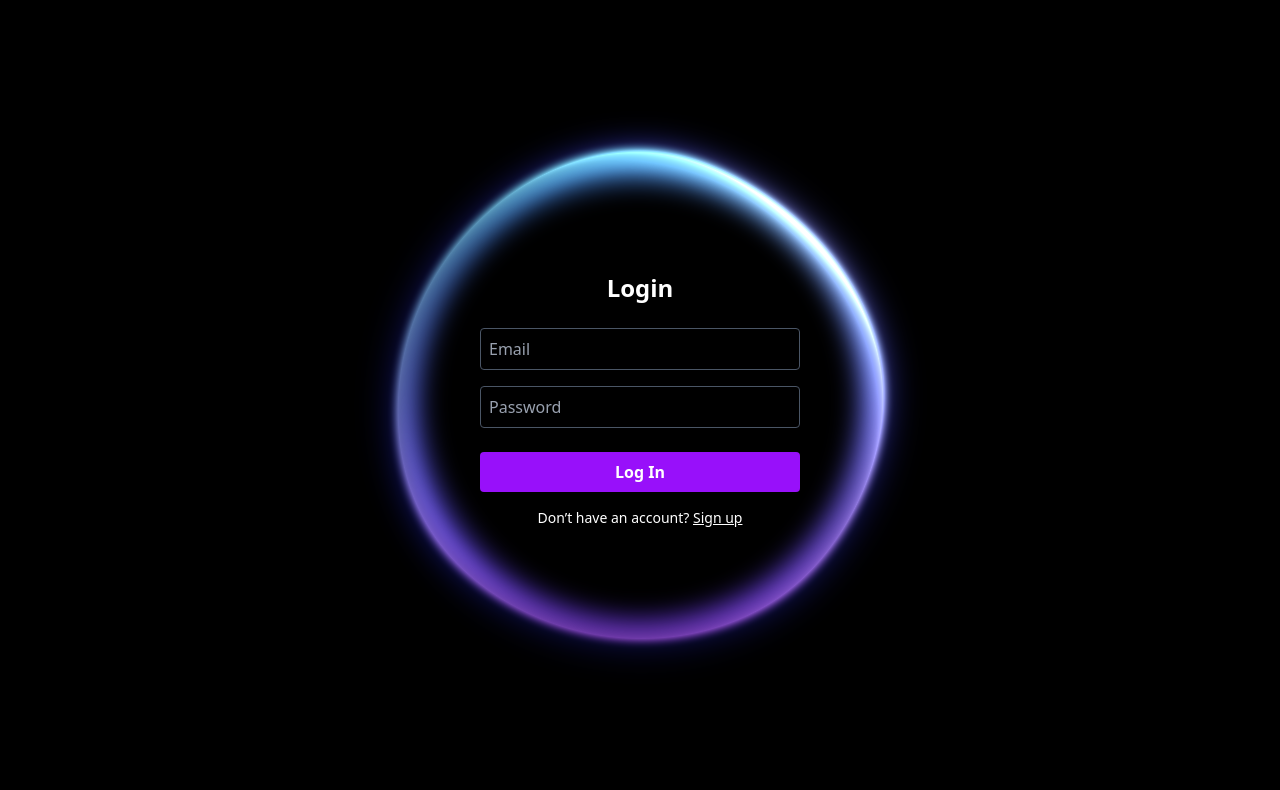
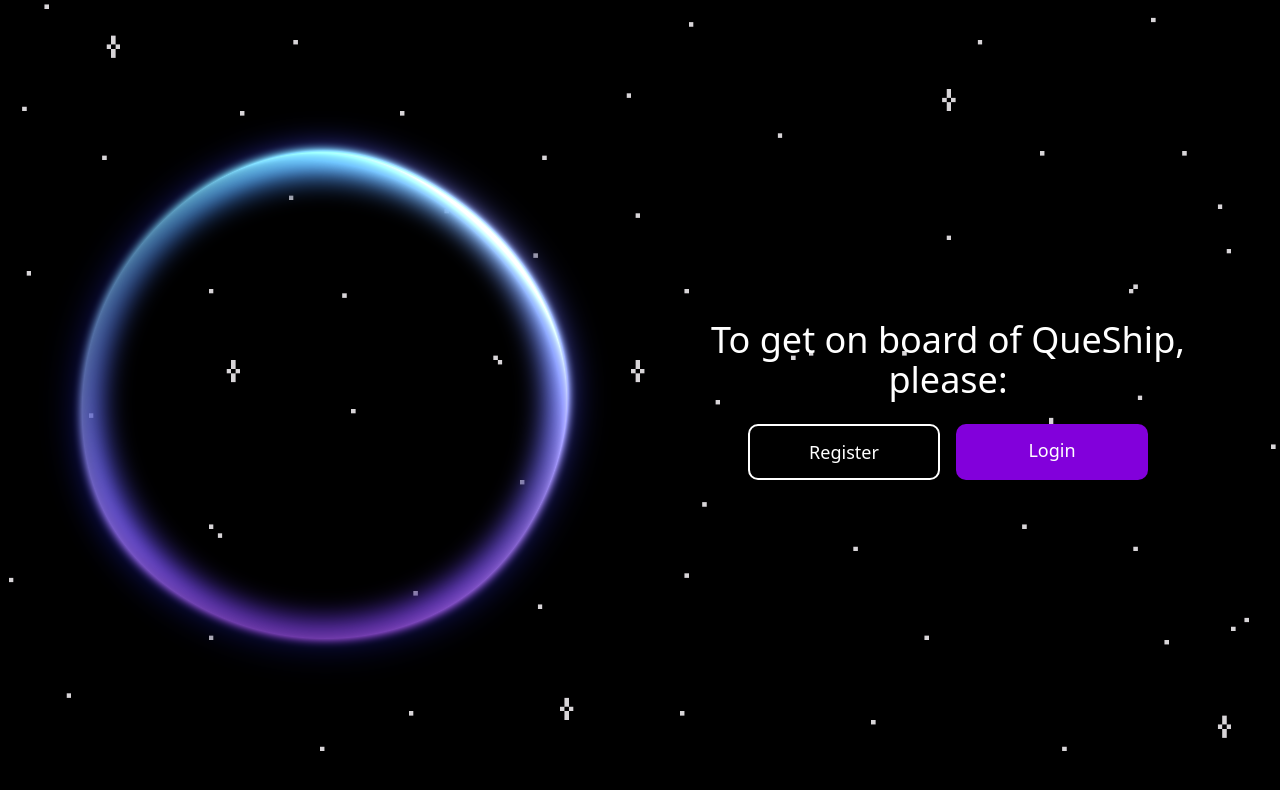
Before and after one commit to yum3lo/spring-hack, a Next.js app: page / in a window 1280 px wide. Shown: the top 790 px of the page. Built offline with nearby package versions, Linux system fonts and the light colour scheme.

Commit message:
add homepage

```diff
--- a/src/app/auth/login/page.tsx
+++ b/src/app/auth/login/page.tsx
@@ -4,12 +4,12 @@ import { useState } from 'react';
 import Orb from '@/components/orb/Orb';
 
 export default function LoginPage() {
-  const [email, setEmail] = useState('');
+  const [username, setUsername] = useState('');
   const [password, setPassword] = useState('');
 
   const handleLogin = (e: React.FormEvent) => {
     e.preventDefault();
-    console.log('Logging in:', { email, password });
+    console.log('Logging in:', { username, password });
   };
 
   return (
@@ -32,13 +32,13 @@ export default function LoginPage() {
   </h2>
 
   <input
-    type="email"
-    placeholder="Email"
-    value={email}
-    onChange={(e) => setEmail(e.target.value)}
-    required
-    className="w-full mb-4 p-2 border border-gray-600 rounded bg-transparent text-white placeholder-gray-400"
-  />
+          type="text"
+          placeholder="Username"
+          value={username}
+          onChange={(e) => setUsername(e.target.value)}
+          required
+          className="w-full mb-4 p-2 border border-gray-600 rounded bg-transparent text-white placeholder-gray-400"
+        />
 
   <input
     type="password"
@@ -58,7 +58,7 @@ export default function LoginPage() {
 
   <div className="mt-4 text-center text-sm text-white">
     Don’t have an account?{' '}
-    <a href="/auth/register" className="underline hover:text-blue-400">
+    <a href="/auth/register" className="underline hover:text-purple-600">
       Sign up
     </a>
   </div>
--- a/src/app/auth/register/page.tsx
+++ b/src/app/auth/register/page.tsx
@@ -43,23 +43,6 @@ export default function RegisterPage() {
         />
 
         <input
-          type="email"
-          placeholder="Email"
-          value={email}
-          onChange={(e) => setEmail(e.target.value)}
-          required
-          className="w-full mb-4 p-2 border border-gray-600 rounded bg-transparent text-white placeholder-gray-400"
-        />
-
-        <input
-          type="date"
-          value={dob}
-          onChange={(e) => setDob(e.target.value)}
-          required
-          className="w-full mb-4 p-2 border border-gray-600 rounded bg-transparent text-white placeholder-gray-400"
-        />
-
-        <input
           type="password"
           placeholder="Password"
           value={password}
@@ -70,14 +53,14 @@ export default function RegisterPage() {
 
         <button
           type="submit"
-          className="w-full bg-purple-600 text-white font-semibold py-2 px-4 rounded hover:bg-purple-700 transition duration-200"
+          className="w-full bg-green-700 text-white font-semibold py-2 px-4 rounded hover:bg-green-800 transition duration-200"
         >
           Create Account
         </button>
 
         <div className="mt-4 text-center text-sm text-white">
           Already have an account?{' '}
-          <a href="/auth/login" className="underline hover:text-blue-400">
+          <a href="/auth/login" className="underline hover:text-green-600">
             Log in
           </a>
         </div>
--- a/src/app/page.tsx
+++ b/src/app/page.tsx
@@ -1,9 +1,41 @@
-import LoginPage from "./auth/login/page"
+'use client';
 
-export default function Home() {
+import Link from 'next/link';
+import Orb from "@/components/orb/Orb"
+
+export default function HomePage() {
   return (
-    <div>
-     <LoginPage/>
-    </div>
+    <div
+      className="min-h-screen bg-cover bg-center flex items-center justify-center text-white px-4"
+      style={{ backgroundImage: 'url("/bkg.png")' }}
+    >
+      <div style={{ width: '100%', height: '600px', position: 'relative' }}>
+              <Orb
+                hoverIntensity={0.8}
+                rotateOnHover={true}
+                hue={360}
+                forceHoverState={false}
+              />
+            </div>
+            <div className="flex flex-col items-center gap-6 w-full max-w-2xl mx-auto px-4">
+  <div className="text-4xl font-medium text-center w-full margin">To get on board of QueShip, please:</div>
+
+  <div className="flex gap-4 w-full justify-center">
+    <Link
+      href="/auth/register"
+      className="px-8 py-3 text-lg font-medium text-white bg-transparent border-2 border-white rounded-lg hover:bg-white hover:text-gray-900 transition-colors duration-300 w-48 text-center"
+    >
+      Register
+    </Link>
+    <Link
+      href="/auth/login"
+      className="px-8 py-3 text-lg font-medium text-white bg-purple-700 hover:bg-purple-800 transition-colors duration-300 rounded-lg w-48 text-center"
+    >
+      Login
+    </Link>
+  </div>
+</div>
+      </div>
+
   );
 }
```
Also changed, not shown: package.json (+7 -0 lines), public/bkg.png (added), 1 other file (tests, documents, lock files or other folders).
